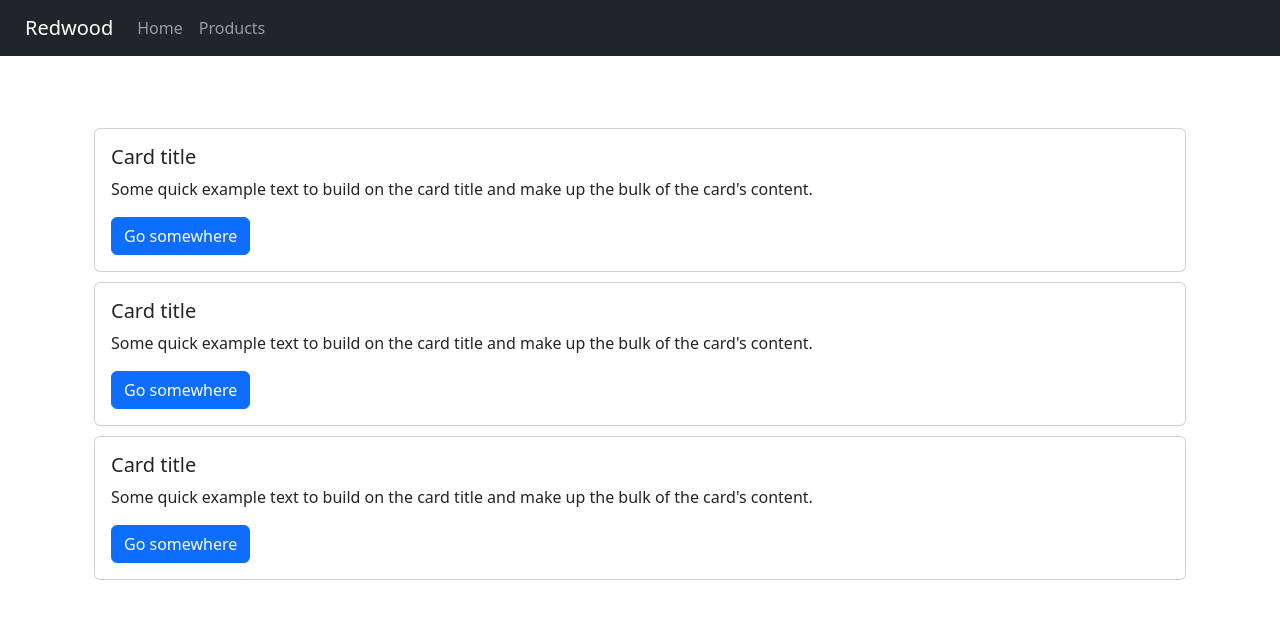
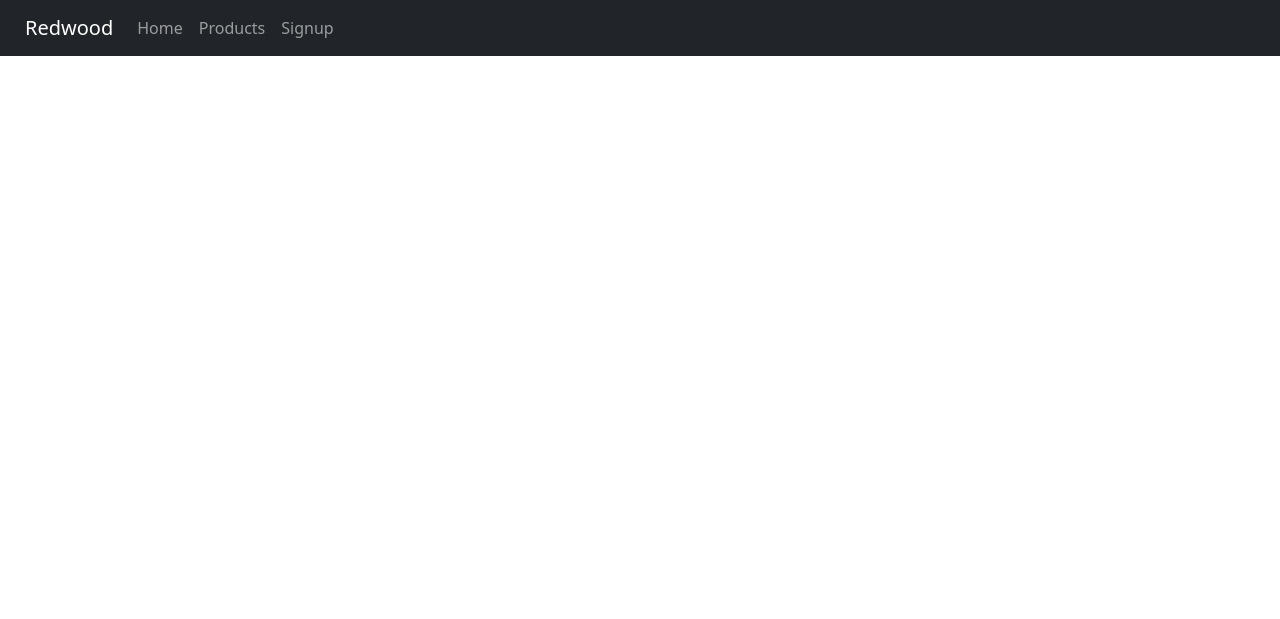
Before and after one commit to ryanYtan/redwood-app, a Flask app: page /products in a window 1280 px wide. Shown: the top 619 px of the page. Run offline with Flask 3, Linux system fonts and the light colour scheme; parts of the project's set-up code (start-up, migrations or seed data) failed here and were passed over; some libraries are stand-ins or nearby versions.

Commit message:
add more templates

```diff
--- a/app.py
+++ b/app.py
@@ -63,8 +63,11 @@ def index():
     return render_template("home.html"), 200
 
 
-@app.route('/signup', methods=['POST'])
+@app.route('/signup', methods=['GET', 'POST'])
 def signup():
+    if request.method == 'GET':
+        return render_template('signup.html'), 200
+
     data = request.json
 
     if 'username' not in data or 'password' not in data:
@@ -119,7 +122,7 @@ def products():
             .offset((page - 1) * page_count) \
             .limit(page_count) \
             .all()
-        return render_template('products.html'), 200
+        return render_template('products.html', items=unsold_items), 200
     else:
         username = session.get('username')
         if not username:
--- a/static/styles.css
+++ b/static/styles.css
@@ -11,6 +11,10 @@ main {
     padding-left: 25px;
 }
 
-.product-container {
-    margin-bottom: 10px;
+.card {
+    margin-bottom: 20px;
 }
+
+.form-group {
+    margin-bottom: 20px;
+}
--- a/templates/layout.html
+++ b/templates/layout.html
@@ -31,6 +31,9 @@
           <li class="nav-item active">
             <a class="nav-link" href="/products">Products</a>
           </li>
+          <li class="signup">
+            <a class="nav-link" href="/signup">Signup</a>
+          </li>
         </ul>
       </div>
     </nav>
--- a/templates/products.html
+++ b/templates/products.html
@@ -5,33 +5,16 @@
 {% block id %}index{% endblock %}
 
 {% block main %}
-<div class="container-fluid">
-  <div class="product-container">
-    <div class="card">
+<div class="container">
+  {% for item in items -%}
+    <div class="card" style="width: 20em;">
       <div class="card-body">
-        <h5 class="card-title">Card title</h5>
-        <p class="card-text">Some quick example text to build on the card title and make up the bulk of the card's content.</p>
-        <a href="#" class="btn btn-primary">Go somewhere</a>
+        <h5 class="card-title">{{ item.name }}</h5>
+        <p class="card-text"><em>Sold by: </em>{{ item.seller }}</p>
+        <p class="card-text">{{ item.description }}</p>
+        <a href="#" class="btn btn-primary">Buy</a>
       </div>
     </div>
-  </div>
-  <div class="product-container">
-    <div class="card">
-      <div class="card-body">
-        <h5 class="card-title">Card title</h5>
-        <p class="card-text">Some quick example text to build on the card title and make up the bulk of the card's content.</p>
-        <a href="#" class="btn btn-primary">Go somewhere</a>
-      </div>
-    </div>
-  </div>
-  <div class="product-container">
-    <div class="card">
-      <div class="card-body">
-        <h5 class="card-title">Card title</h5>
-        <p class="card-text">Some quick example text to build on the card title and make up the bulk of the card's content.</p>
-        <a href="#" class="btn btn-primary">Go somewhere</a>
-      </div>
-    </div>
-  </div>
+  {% endfor %}
 </div>
 {% endblock %}
```
Also changed, not shown: scripts/populate_db.py (added, +88 -0 lines), templates/signup.html (added, +22 -0 lines).
